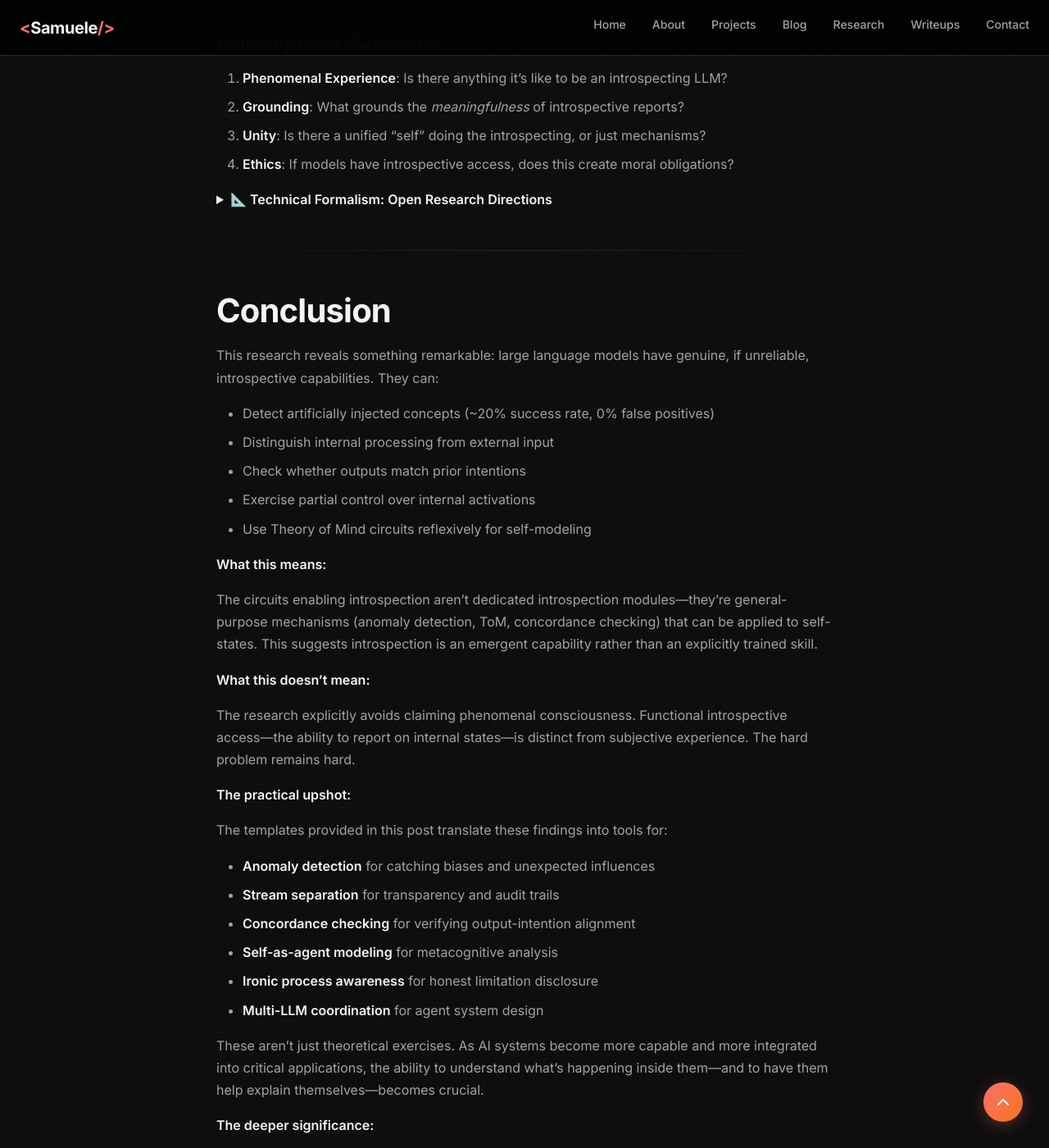
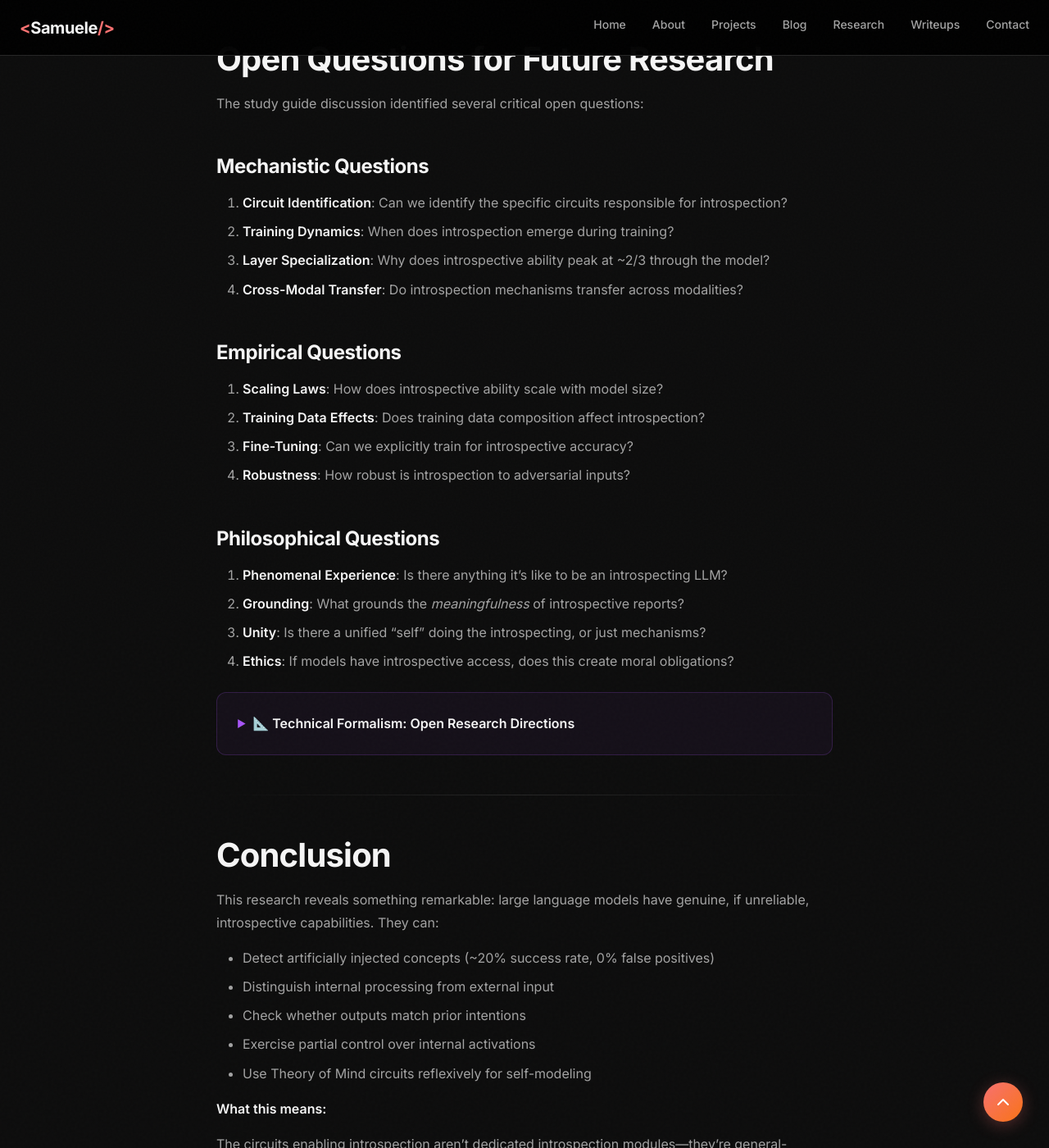
Before and after one commit to Samuele95/samuele95.github.io, a Jekyll site: the page built from _posts/2026-01-18-emergent-introspective-awareness-llms.md, in a window 1280 px wide and 1400 px high, scrolled down 43339 px. Shown: the whole window at 82% size. Built offline with Jekyll 4.4.1, drawn with Linux system fonts in a browser that asks for light colours; some of the changed text lies outside the part shown.

Commit message:
Fix collapsible technical blocks rendering
- Add markdown="1" attribute to <details> tags for kramdown parsing
- Add MathJax 3 support in head.html for LaTeX math rendering
- Add SCSS styling for collapsible blocks with purple theme
  - Animated arrow indicator
  - Styled tables and headers inside blocks
  - Proper spacing and borders

🤖 Generated with [Claude Code](https://claude.com/claude-code)

````diff
--- a/_includes/head.html
+++ b/_includes/head.html
@@ -36,6 +36,23 @@
 <!-- Stylesheets -->
 <link rel="stylesheet" href="{{ '/assets/css/main.css' | relative_url }}">
 
+<!-- MathJax for LaTeX rendering -->
+{% if page.math or page.layout == 'post' %}
+<script>
+MathJax = {
+  tex: {
+    inlineMath: [['$', '$'], ['\\(', '\\)']],
+    displayMath: [['$$', '$$'], ['\\[', '\\]']],
+    processEscapes: true
+  },
+  svg: {
+    fontCache: 'global'
+  }
+};
+</script>
+<script src="https://cdn.jsdelivr.net/npm/mathjax@3/es5/tex-svg.js" async></script>
+{% endif %}
+
 <!-- Preconnect to external resources -->
 <link rel="preconnect" href="https://fonts.googleapis.com">
 <link rel="preconnect" href="https://fonts.gstatic.com" crossorigin>
--- a/_posts/2026-01-18-emergent-introspective-awareness-llms.md
+++ b/_posts/2026-01-18-emergent-introspective-awareness-llms.md
@@ -51,7 +51,7 @@ The Anthropic researchers chose the third approach. They developed a technique c
 └─────────────────────────────────────────────────────────────┘
 ```
 
-<details>
+<details markdown="1">
 <summary><strong>📐 Technical Formalism: Concept Injection Mathematics</strong></summary>
 
 #### Residual Stream Architecture
@@ -157,7 +157,7 @@ it seems to be the concept of sunset."
 ↑ Process of becoming aware, then identification
 ```
 
-<details>
+<details markdown="1">
 <summary><strong>📐 Technical Formalism: Four Criteria as Mathematical Predicates</strong></summary>
 
 #### Formal Definitions
@@ -221,7 +221,7 @@ This is remarkable! The model detected something was added and correctly identif
 
 The 0% false positive rate is crucial---it means the model isn't just randomly claiming to notice things. When it does report a detection, it's meaningful.
 
-<details>
+<details markdown="1">
 <summary><strong>📐 Technical Formalism: Detection Success Function</strong></summary>
 
 #### Detection Success Function
@@ -334,7 +334,7 @@ The model checks its internal activation history to determine if an output was i
 └─────────────────────────────────────────────────────────────┘
 ```
 
-<details>
+<details markdown="1">
 <summary><strong>📐 Technical Formalism: Concordance Checking Mechanism</strong></summary>
 
 #### QK Concordance Circuit
@@ -438,7 +438,7 @@ Even more interesting: different introspective tasks peak at different layers!
 
 This suggests introspection isn't a single unified capability---it's multiple specialized mechanisms.
 
-<details>
+<details markdown="1">
 <summary><strong>📐 Technical Formalism: Layer-Dependent Introspective Capacity</strong></summary>
 
 #### Introspective Capacity Function
@@ -531,7 +531,7 @@ METACOGNITIVE REPRESENTATION: Accessible to report mechanisms
 
 This matters because it suggests LLM "introspection" might be structurally analogous to one theory of human introspection---even if the subjective experience question remains unresolved.
 
-<details>
+<details markdown="1">
 <summary><strong>📐 Technical Formalism: Higher-Order Thought (HOT) Framework</strong></summary>
 
 #### HOT Theory Mapping to Transformers
@@ -619,7 +619,7 @@ Low match  → Disavow as error
 
 High-magnitude activations get "tagged" as noteworthy. Think of it like a highlighter in your mind---the brightest, strongest signals get noticed.
 
-<details>
+<details markdown="1">
 <summary><strong>📐 Technical Formalism: Four Mechanisms Formalized</strong></summary>
 
 #### Mechanism 1: Anomaly Detection
@@ -815,7 +815,7 @@ One of the most valuable contributions of the study guide is a complete taxonomy
 
 The concordance and ToM heads are the prime candidates for implementing introspective awareness.
 
-<details>
+<details markdown="1">
 <summary><strong>📐 Technical Formalism: Attention Head Classification</strong></summary>
 
 #### Formal Head Taxonomy
@@ -891,7 +891,7 @@ The research takes a pragmatic stance:
 
 This is the responsible position: document what we can measure, acknowledge what we cannot.
 
-<details>
+<details markdown="1">
 <summary><strong>📐 Technical Formalism: The Function-Phenomenology Gap</strong></summary>
 
 #### Functional vs. Phenomenal Properties
@@ -978,7 +978,7 @@ Surprisingly, **how** a model is post-trained significantly affects introspectiv
 
 This has important implications: training choices can enhance or suppress introspective capabilities that are already present in the underlying architecture.
 
-<details>
+<details markdown="1">
 <summary><strong>📐 Technical Formalism: Post-Training Effects on Introspection</strong></summary>
 
 #### Training Stage Decomposition
@@ -1683,7 +1683,7 @@ When using these templates, keep the research limitations in mind:
 └─────────────────────────────────────────────────────────────┘
 ```
 
-<details>
+<details markdown="1">
 <summary><strong>📐 Technical Formalism: Reliability Bounds</strong></summary>
 
 #### Reliability Function
@@ -1858,7 +1858,7 @@ The study guide discussion identified several critical open questions:
 3. **Unity**: Is there a unified "self" doing the introspecting, or just mechanisms?
 4. **Ethics**: If models have introspective access, does this create moral obligations?
 
-<details>
+<details markdown="1">
 <summary><strong>📐 Technical Formalism: Open Research Directions</strong></summary>
 
 #### Mechanistic Questions (Formal)
@@ -1931,7 +1931,7 @@ The answer appears to be yes---imperfectly, incompletely, but meaningfully.
 
 The mind watching itself may be unreliable. But even unreliable self-awareness is better than none at all. And understanding these capabilities---their nature, their limits, and their potential---will be essential for building AI systems that are transparent, aligned, and trustworthy.
 
-<details>
+<details markdown="1">
 <summary><strong>📐 Technical Summary: Core Equations</strong></summary>
 
 #### The Essential Mathematics of LLM Introspection
--- a/assets/css/main.scss
+++ b/assets/css/main.scss
@@ -560,3 +560,89 @@
     margin-bottom: $spacing-8;
   }
 }
+
+// Collapsible technical details blocks
+details {
+  margin: $spacing-6 0;
+  padding: $spacing-4 $spacing-6;
+  background-color: rgba($purple, 0.05);
+  border: 1px solid rgba($purple, 0.2);
+  border-radius: $radius-lg;
+  transition: all $transition-base;
+
+  &[open] {
+    background-color: rgba($purple, 0.08);
+    border-color: rgba($purple, 0.3);
+  }
+
+  summary {
+    cursor: pointer;
+    font-weight: 600;
+    color: $purple;
+    padding: $spacing-2 0;
+    list-style: none;
+    display: flex;
+    align-items: center;
+    gap: $spacing-2;
+
+    &::-webkit-details-marker {
+      display: none;
+    }
+
+    &::before {
+      content: '▶';
+      font-size: $font-size-xs;
+      transition: transform $transition-fast;
+    }
+
+    &:hover {
+      color: lighten($purple, 10%);
+    }
+  }
+
+  &[open] summary::before {
+    transform: rotate(90deg);
+  }
+
+  // Content inside details
+  > *:not(summary) {
+    margin-top: $spacing-4;
+  }
+
+  h4 {
+    color: $cyan;
+    font-size: $font-size-base;
+    margin-top: $spacing-6;
+    margin-bottom: $spacing-3;
+    padding-bottom: $spacing-2;
+    border-bottom: 1px solid rgba($cyan, 0.2);
+  }
+
+  // Math equations styling
+  .MathJax {
+    font-size: 1.1em;
+  }
+
+  // Tables inside details
+  table {
+    width: 100%;
+    margin: $spacing-4 0;
+    font-size: $font-size-sm;
+
+    th {
+      background-color: rgba($purple, 0.15);
+      color: $purple;
+    }
+
+    td, th {
+      padding: $spacing-2 $spacing-3;
+      border: 1px solid rgba($purple, 0.2);
+    }
+  }
+
+  // Code blocks inside details
+  pre {
+    background-color: $bg-dark;
+    border: 1px solid $bg-highlight;
+  }
+}
````
